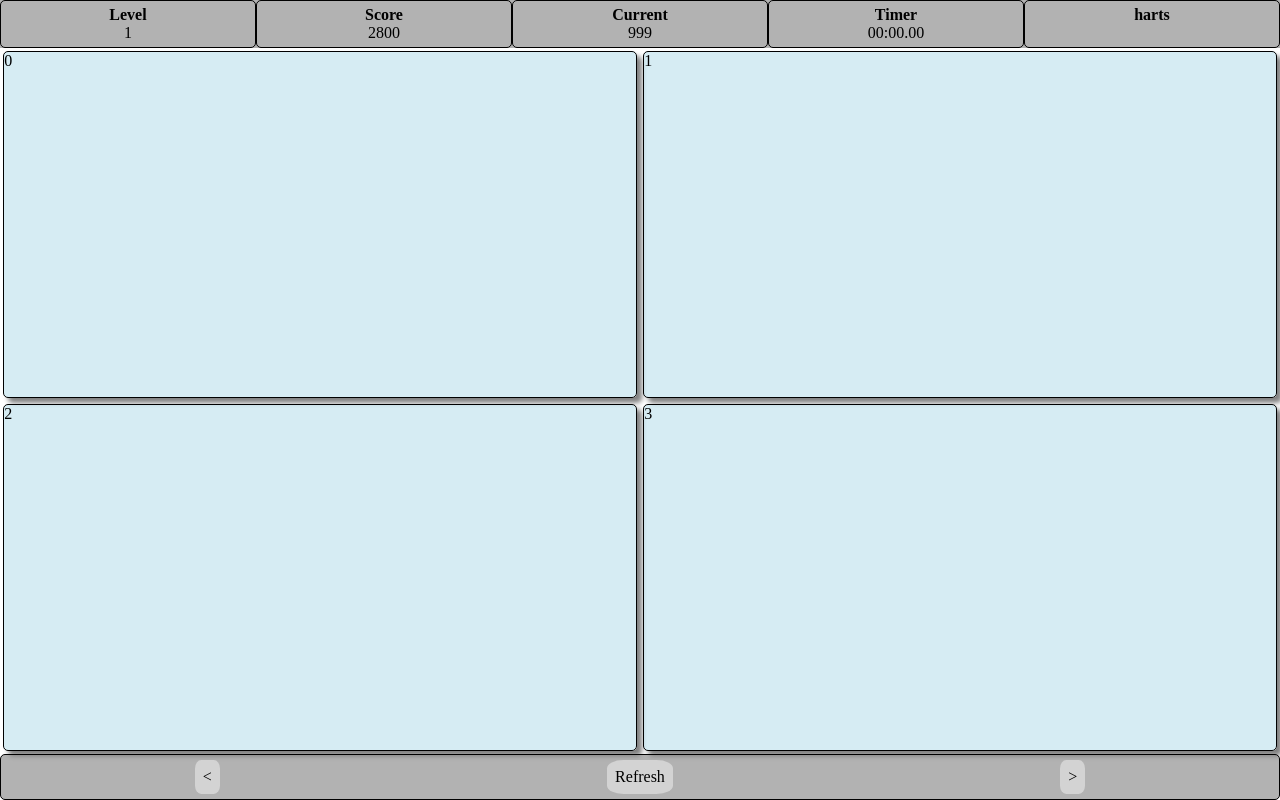
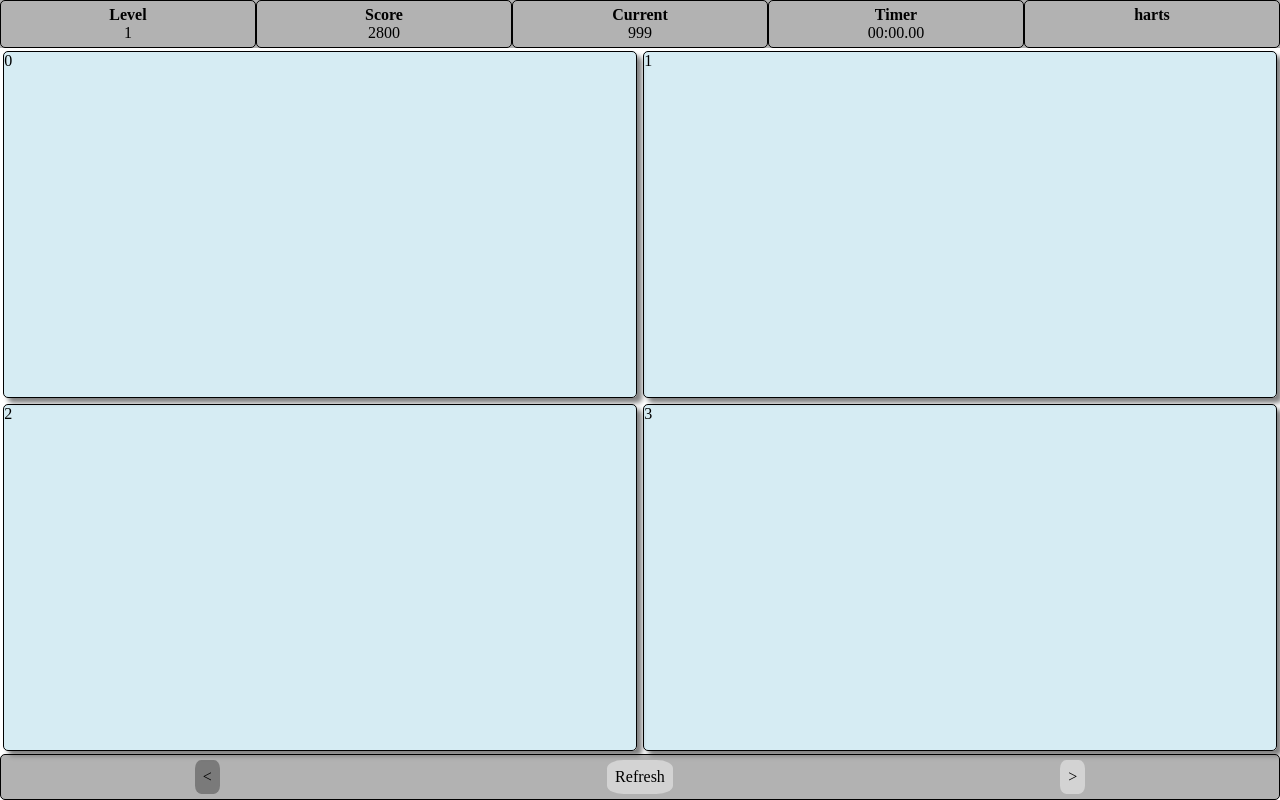
Before and after one commit to meireliezer/memory-game, an Angular app: page / in a window 1280 px wide. Built offline with nearby package versions, Linux system fonts and the light colour scheme.

Commit message:
next/prev

```diff
--- a/src/app/app.component.html
+++ b/src/app/app.component.html
@@ -20,7 +20,11 @@
 
 </main>
 <footer class="actions">
-  <div class="action" (click)="onPrevLevel()">&lt;</div>
+  <div class="action"
+      [ngClass]="{disabled: (level === 1)}"
+      (click)="onPrevLevel()">&lt;</div>
   <div class="action">Refresh</div>
-  <div class="action" (click)="onNextLevel()">&gt;</div>
+  <div class="action"
+      [ngClass]="{disabled: (level === userMaxLevel)}"
+   (click)="onNextLevel()">&gt;</div>
 </footer>
--- a/src/app/app.component.ts
+++ b/src/app/app.component.ts
@@ -18,6 +18,9 @@ export class AppComponent {
 
   public get level(){
     return this.memoryGameManagerService.getCurrentLevel();
+  }
+  public get userMaxLevel(){
+    return this.memoryGameManagerService.getUserMaxLevel();
   }
 
   public onNextLevel() {
--- a/src/app/core/memory-game-manager.service.ts
+++ b/src/app/core/memory-game-manager.service.ts
@@ -17,18 +17,10 @@ export class MemoryGameManagerService {
 
 
 
-
-
-
-
   private _currentLevel = 1;
-  private _maxLevel = 4;
+  private _useMaxLevel = 4;
   private _totalScore = 0;
   private _stepScore = 999;
-
-
-
-
 
   private gameMetaData: Array<ILevelMetadata> = [
     {
@@ -92,9 +84,12 @@ export class MemoryGameManagerService {
   public getCurrentLevel(){
     return this._currentLevel;
   }
+  public getUserMaxLevel(){
+    return this._useMaxLevel;
+  }
 
-  public getMaxLevel(){
-    return this._maxLevel;
+  public getEndLevel() {
+    this.gameMetaData.length;
   }
 
   public getLevelMetadata() {
@@ -102,9 +97,14 @@ export class MemoryGameManagerService {
   }
 
   public nextLevel(){
+
+    if(this._currentLevel === this.gameMetaData.length){
+      return this._currentLevel;
+    }
+
     ++this._currentLevel;
-    if(this._maxLevel < this._currentLevel){
-      this._maxLevel = this._currentLevel;
+    if(this._useMaxLevel < this._currentLevel){
+      this._useMaxLevel = this._currentLevel;
     }
 
     return this._currentLevel;
@@ -114,8 +114,6 @@ export class MemoryGameManagerService {
     if(this._currentLevel > 1){
       --this._currentLevel;
     }
-
-
     return this._currentLevel;
   }
 
--- a/src/style/footer.scss
+++ b/src/style/footer.scss
@@ -18,6 +18,10 @@
     &:hover {
         background-color: #{var(--clr-accent)};
     }
+}
 
-
+.disabled {
+    pointer-events: none;
+    cursor: initial;
+    background-color: rgba(0, 0, 0, 0.315);
 }
```
